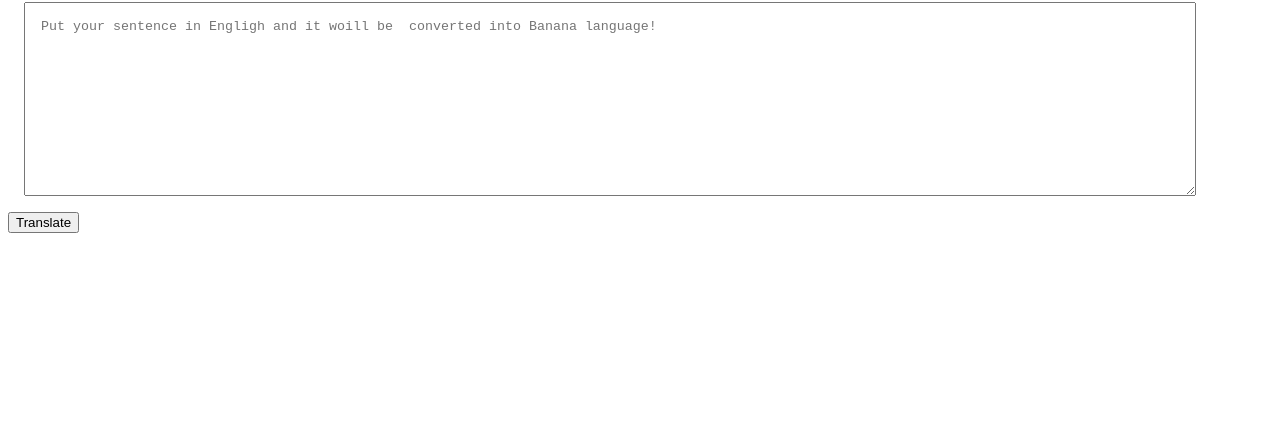
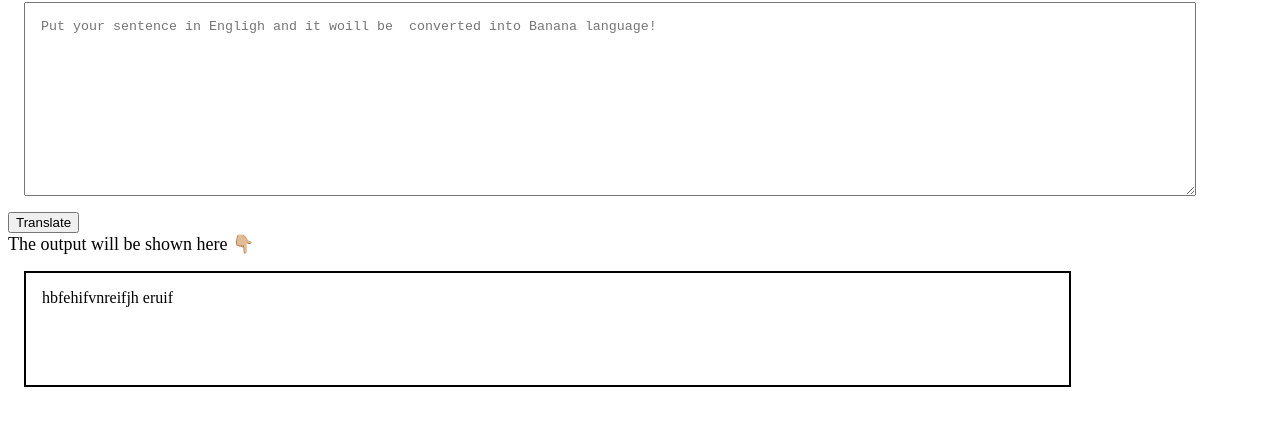
Before and after one commit to Arshdeep-0509/-minioms-Banana-speak, a plain HTML site: page index.html in a window 1280 px wide. Both pictures are taken after a click on the button "Translate". Shown: the part 78-504 px from the top of the page. Drawn offline with Linux system fonts and the light colour scheme.

Commit message:
input output processing

```diff
--- a/app.js
+++ b/app.js
@@ -12,17 +12,20 @@
 
 var btnTranslate = document.querySelector("#btn-translate");
 var txtInput = document.querySelector("#txt-input");
+var outputDiv = document.querySelector("#output");
 
-console.log(txtInput);
+
+
+
+
 
 function clickHandler (){
+ outputDiv.innerText= "hbfehifvnreifjh eruif " + txtInput.value;
 
-    console.log("clicked");
-    console.log("input" , txtInput.value);
 
 };
 
-btnTranslate.addEventListener("click", clickHandler);
+btnTranslate.addEventListener("click", clickHandler);    //this object is called document object model
 
 // document.querySelector   : it is an API
 // addEventListener    :  it is also an API
--- a/index.html
+++ b/index.html
@@ -15,10 +15,23 @@
     <style>
         textarea {
             width: 90%;
-            display: block;
+            display: flex;
+            align-items: center;
+            justify-content: center;
             height: 20vh;
             margin: 1rem;
             padding: 1rem;
+        }
+
+
+        #output {
+
+            border: 2px solid black;
+            height: 10vh;
+            width: 80%;
+            margin: 1rem;
+            padding: 1rem;
+
         }
     </style>
 
@@ -28,16 +41,15 @@
 
     <h1>talk banana</h1>
 
-    <textarea
-    id="txt-input"
-    placeholder="Put your sentence in Engligh and it woill be  converted into Banana language!"></textarea>
+    <textarea id="txt-input"
+        placeholder="Put your sentence in Engligh and it woill be  converted into Banana language!"></textarea>
 
     <button id="btn-translate">Translate</button>
 
 
+    <div style="font-size: large;"> The output will be shown here 👇🏼 </div>
 
-
-
+    <div id="output"> </div>
     <script src="app.js" type="text/javascript"></script>
 </body>
 
```
